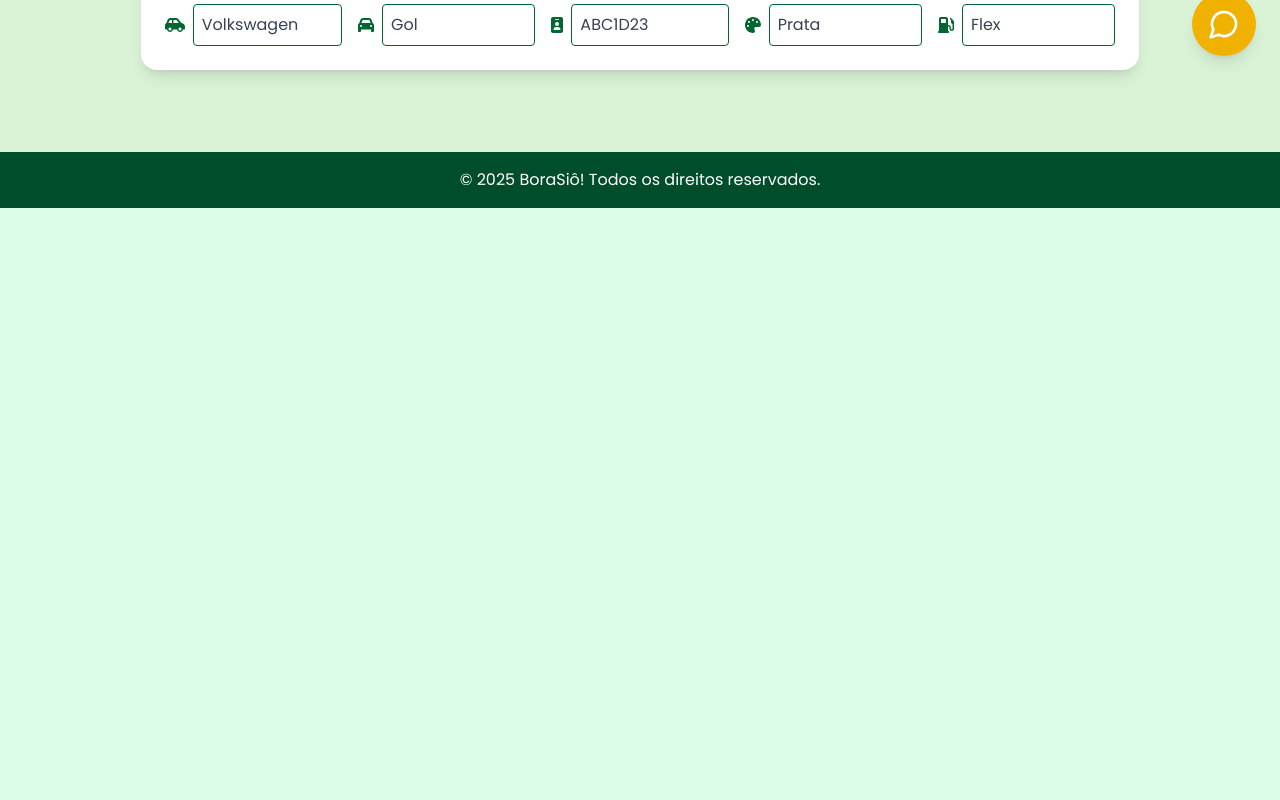
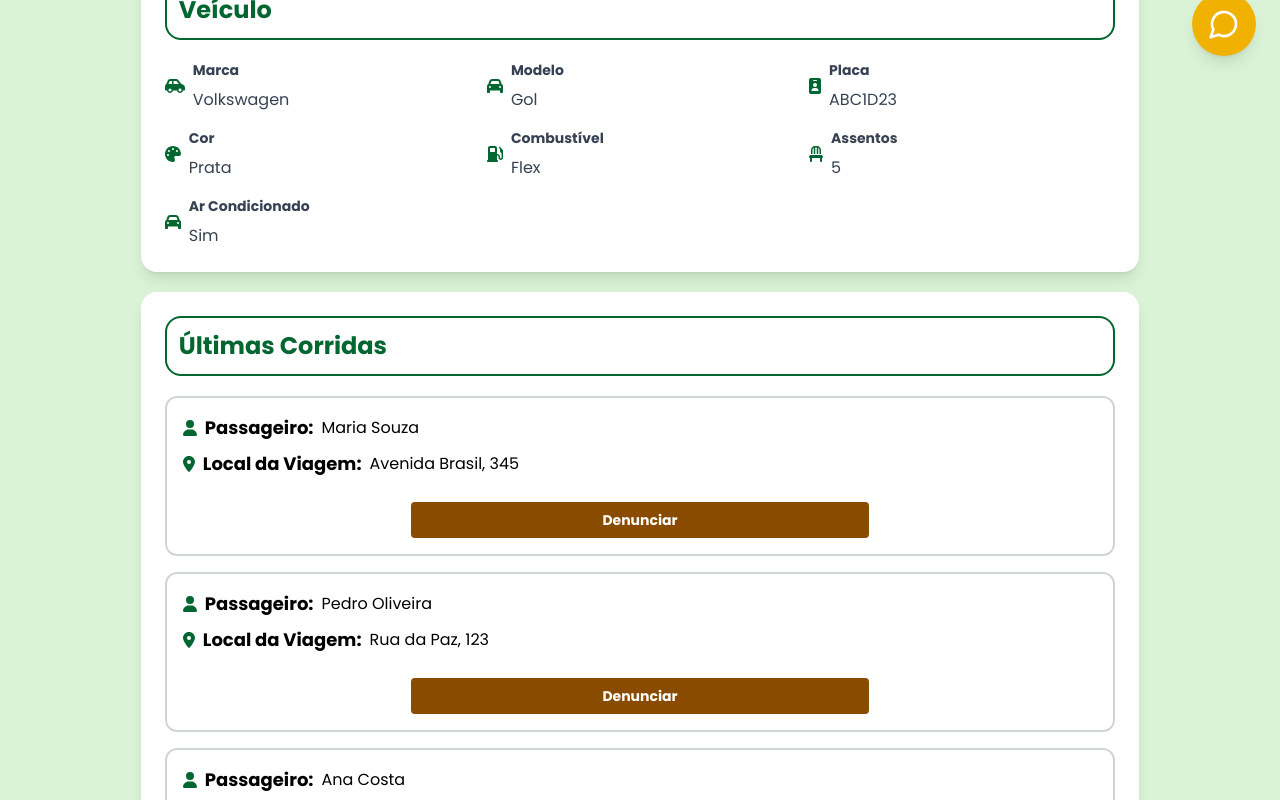
Before and after one commit to prof-freedson/pi-borasio, a Next.js app: page /motorista in a window 1280 px wide. Shown: the part 720-1520 px from the top of the page. Before the commit the page ends 928 px from the top, so only its background shows below. Built offline with nearby package versions, Linux system fonts and the light colour scheme.

Commit message:
implemetaçao de corridas

```diff
--- a/src/app/motorista/page.tsx
+++ b/src/app/motorista/page.tsx
@@ -2,7 +2,7 @@
 
 import React, { useState } from 'react'
 import { FontAwesomeIcon } from '@fortawesome/react-fontawesome'
-import { faEnvelope, faPhone, faIdCard, faCar, faMapMarkerAlt, faIdBadge, faUser, faCarSide, faPalette, faGasPump } from '@fortawesome/free-solid-svg-icons'
+import { faEnvelope, faPhone, faIdCard, faCar, faMapMarkerAlt, faIdBadge, faUser, faCarSide, faPalette, faGasPump, faChair } from '@fortawesome/free-solid-svg-icons'
 
 export default function Motorista() {
   const [modoEdicao, setModoEdicao] = useState(false)
@@ -19,6 +19,18 @@ export default function Motorista() {
   const [placa, setPlaca] = useState('ABC1D23')
   const [cor, setCor] = useState('Prata')
   const [combustivel, setCombustivel] = useState('Flex')
+  const [assentos, setAssentos] = useState(5)
+  const [arCondicionado, setArCondicionado] = useState(true)
+
+  const [corridas, setCorridas] = useState([
+    { passageiro: 'Maria Souza', localViagem: 'Avenida Brasil, 345' },
+    { passageiro: 'Pedro Oliveira', localViagem: 'Rua da Paz, 123' },
+    { passageiro: 'Ana Costa', localViagem: 'Avenida Independência, 678' }
+  ])
+
+  const denunciarCorrida = () => {
+    alert('Corrida denunciada!')
+  }
 
   const salvarEdicao = () => {
     setModoEdicao(false)
@@ -41,12 +53,11 @@ export default function Motorista() {
         </div>
       </div>
 
-      {/* Informações Conta */}
+      {/* Informações da Conta */}
       <div className="bg-white p-6 rounded-2xl shadow-lg w-full md:w-[80%] space-y-4">
         <h1 className="text-2xl md:text-3xl border-2 p-3 text-[#004d2b] font-bold text-center rounded-2xl">Informações da Conta</h1>
 
-        {/* Área de informações */}
-        <div className="grid grid-cols-1 sm:grid-cols-2 md:grid-cols-3 gap-4 mt-10 ">
+        <div className="grid grid-cols-1 sm:grid-cols-2 md:grid-cols-3 gap-4 mt-10">
           {[
             { label: "Nome", value: nome, setValue: setNome, icon: faUser, type: "text" },
             { label: "Telefone", value: telefone, setValue: setTelefone, icon: faPhone, type: "text" },
@@ -58,15 +69,20 @@ export default function Motorista() {
             <div key={index} className="flex items-center space-x-2">
               <FontAwesomeIcon icon={item.icon} className="text-green-800" />
               {modoEdicao ? (
+                <div className="w-full">
+                  <h2 className="text-sm font-bold text-gray-700 mb-2">{item.label}</h2>
                   <input
                     type={item.type}
                     value={item.value}
                     onChange={(e) => item.setValue(e.target.value)}
-                  placeholder={item.label}
                     className="border w-full p-2 rounded bg-gray-100"
                   />
+                </div>
               ) : (
+                <div className="w-full">
+                  <h2 className="text-sm font-bold text-gray-700 mb-2">{item.label}</h2>
                   <span className="text-gray-700">{item.value}</span>
+                </div>
               )}
             </div>
           ))}
@@ -79,36 +95,76 @@ export default function Motorista() {
         )}
       </div>
 
-      {/* Informações Veículo */}
+      {/* Informações do Veículo */}
       <div className="bg-white p-6 rounded-2xl shadow-lg w-full md:w-[80%] mb-5">
         <h1 className="text-xl md:text-2xl text-green-800 font-bold rounded-2xl border-2 p-3 mb-5">Veículo</h1>
 
-        <div className="grid grid-cols-1 sm:grid-cols-2 md:grid-cols-5 gap-4">
+        <div className="grid grid-cols-1 sm:grid-cols-2 md:grid-cols-3 gap-4">
           {[
-            { placeholder: "Marca", value: marca, setValue: setMarca, icon: faCarSide },
-            { placeholder: "Modelo", value: modelo, setValue: setModelo, icon: faCar },
-            { placeholder: "Placa", value: placa, setValue: setPlaca, icon: faIdBadge },
-            { placeholder: "Cor", value: cor, setValue: setCor, icon: faPalette },
-            { placeholder: "Combustível", value: combustivel, setValue: setCombustivel, icon: faGasPump }
+            { label: "Marca", value: marca, setValue: setMarca, icon: faCarSide },
+            { label: "Modelo", value: modelo, setValue: setModelo, icon: faCar },
+            { label: "Placa", value: placa, setValue: setPlaca, icon: faIdBadge },
+            { label: "Cor", value: cor, setValue: setCor, icon: faPalette },
+            { label: "Combustível", value: combustivel, setValue: setCombustivel, icon: faGasPump },
+            { label: "Assentos", value: String(assentos), setValue: (v: string) => setAssentos(Number(v)), icon: faChair },
+            { label: "Ar Condicionado", value: arCondicionado ? "Sim" : "Não", setValue: (v: string) => setArCondicionado(v === "Sim"), icon: faCar }
           ].map((item, index) => (
             <div key={index} className="flex items-center space-x-2">
               <FontAwesomeIcon icon={item.icon} className="text-green-800" />
               {modoEdicao ? (
+                <div className="w-full">
+                  <h2 className="text-sm font-bold text-gray-700 mb-2">{item.label}</h2>
                   <input
-                  type="text"
+                    type={item.label === "Assentos" ? "number" : "text"}
                     value={item.value}
                     onChange={(e) => item.setValue(e.target.value)}
-                  placeholder={item.placeholder}
                     className="border w-full p-2 rounded bg-gray-100"
                   />
+                </div>
               ) : (
-                <span className="text-gray-700 border-1 border-green-800 w-full p-2 rounded ">{item.value}</span>
+                <div className="w-full">
+                  <h2 className="text-sm font-bold text-gray-700 mb-2">{item.label}</h2>
+                  <span className="text-gray-700">{item.value}</span>
+                </div>
               )}
             </div>
           ))}
         </div>
       </div>
 
+      {/* Últimas Corridas */}
+      <div className="bg-white p-6 rounded-2xl shadow-lg w-full md:w-[80%] mb-5">
+        <h1 className="text-xl md:text-2xl text-green-800 font-bold rounded-2xl border-2 p-3 mb-5">Últimas Corridas</h1>
+
+        <div className="flex flex-col space-y-4">
+          {corridas.map((corrida, index) => (
+            <div key={index} className="flex flex-col space-y-2 border-2 border-gray-300 rounded-xl p-4">
+              <div className="flex items-center space-x-2">
+                <FontAwesomeIcon icon={faUser} className="text-green-800" />
+                <span className="text-lg font-bold">Passageiro:</span>
+                <span>{corrida.passageiro}</span>
+              </div>
+
+              <div className="flex items-center space-x-2">
+                <FontAwesomeIcon icon={faMapMarkerAlt} className="text-green-800" />
+                <span className="text-lg font-bold">Local da Viagem:</span>
+                <span>{corrida.localViagem}</span>
+              </div>
+
+              <div className="flex justify-center mt-4">
+                <button onClick={denunciarCorrida} className="bg-yellow-800 hover:bg-yellow-900 text-white text-sm font-bold w-1/2 py-2 px-3 rounded">
+                  Denunciar
+                </button>
+              </div>
+            </div>
+          ))}
+        </div>
+
+        <button className="bg-gray-800 text-white font-bold p-2 w-full mt-6" disabled>
+          Mostrar Histórico Completo
+        </button>
+      </div>
+
     </div>
   )
 }
```
Lines whose indentation alone changed are shown as unchanged.
